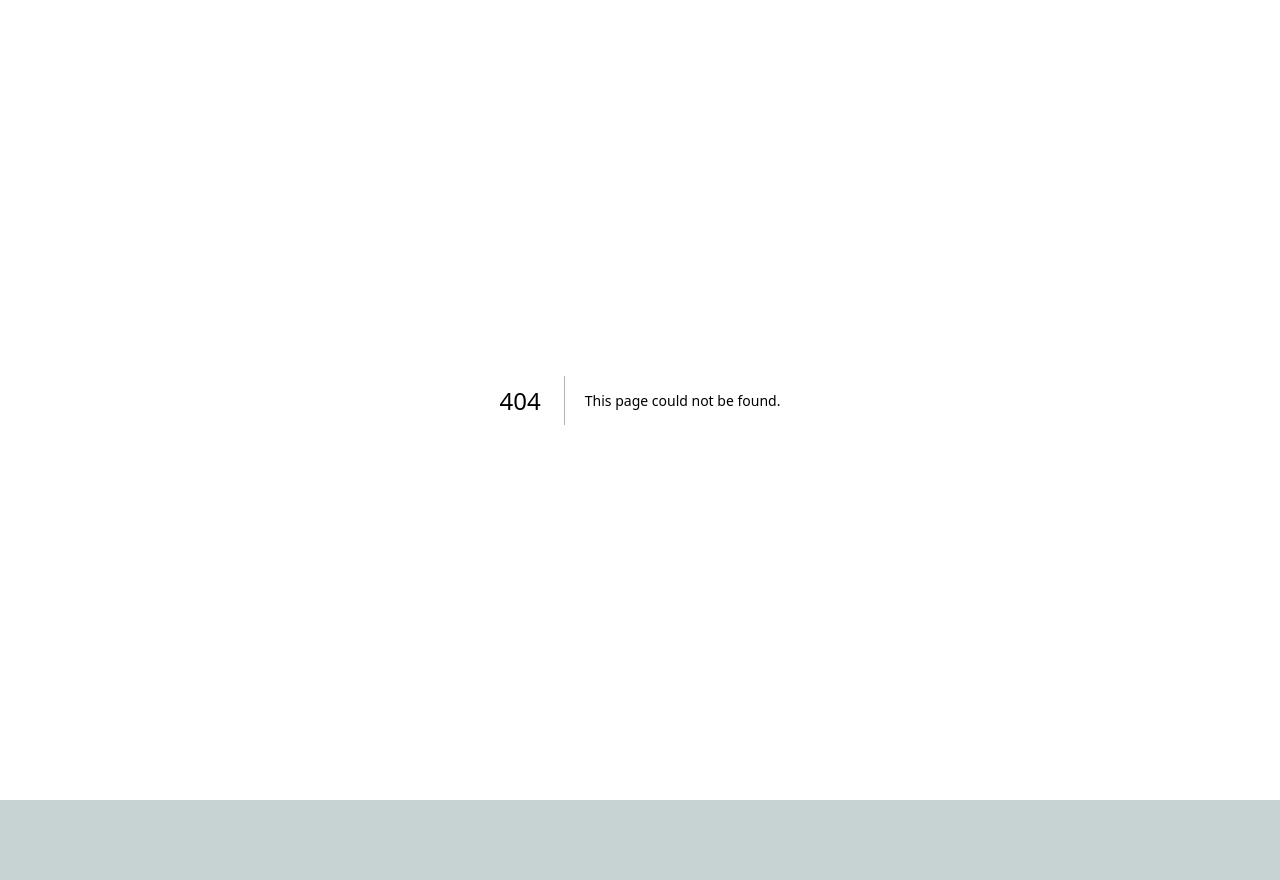
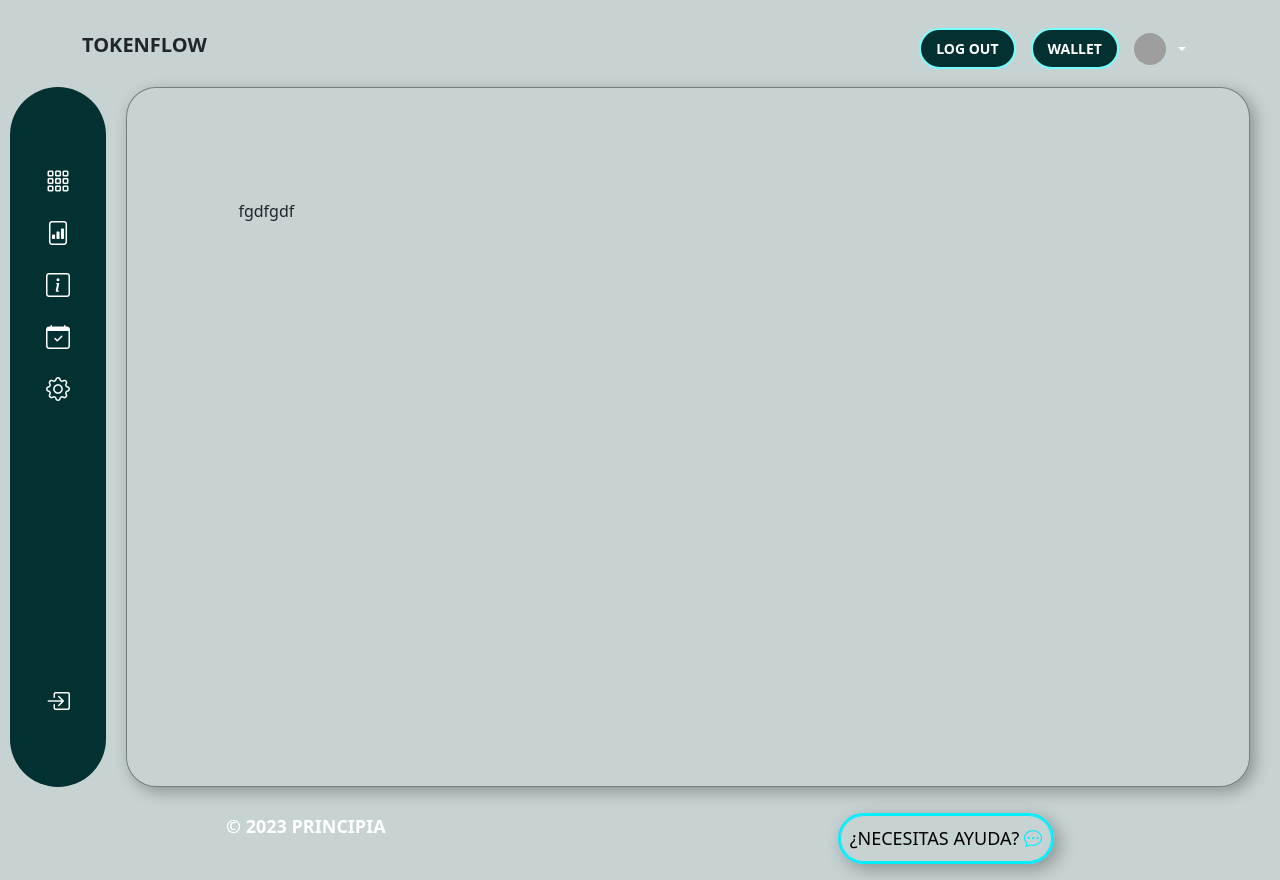
Before and after one commit to luisfe97/Principia, a Next.js app: page /Market in a window 1280 px wide. Before the commit this address had no page. Before the commit the page ends 800 px from the top, so only its background shows below. Built offline with nearby package versions, Linux system fonts and the light colour scheme; grey boxes are pictures that could not be loaded.

Commit message:
marketplace

```diff
--- /dev/null
+++ b/components/Container.js
@@ -0,0 +1,28 @@
+import { Button } from "bootstrap";
+import HeaderMarket from "./HeaderMarket";
+import Sidebar from "./Sidebar";
+
+const Container = (props) => {
+    return(  <>
+
+        <HeaderMarket />
+        <div className="container-section d-flex">
+          <Sidebar />
+          {props.children}
+        </div>
+        <footer id="footer" className="d-flex justify-content-around text-center text-lg-start">
+        {/* Copyright */}
+        <div className="text-center p-3">
+          © 2023 PRINCIPIA
+        </div>
+        <div className="text-center p-3">
+          <button className="fbutton">¿NECESITAS AYUDA? <i class="bi bi-chat-dots"></i></button>
+        </div>
+        {/* Copyright */}
+      </footer>
+
+      </>)
+
+};
+
+export default Container;
--- /dev/null
+++ b/components/HeaderMarket.js
@@ -0,0 +1,27 @@
+import Link from "next/link";
+
+export default function HeaderMarket() {
+  return (
+    <>
+      <header id="header" className=" ">
+
+        <div className="container d-flex align-items-center justify-content-between">
+          <h2 className="logo">TOKENFLOW</h2>
+          <nav className="navbar">
+            <div className="container-fluid d-flex justify-content-between">
+              <button className="hbuton" type="button">
+                LOG OUT
+              </button>
+              <button className="hbuton" type="button">
+                WALLET
+              </button>
+              <a href="#" className="d-flex align-items-center text-white text-decoration-none dropdown-toggle" data-bs-toggle="dropdown" aria-expanded="false">
+                <img src="https://github.com/mdo.png" alt="" width="32" height="32" class="rounded-circle me-2"/>
+              </a>
+            </div>
+          </nav>
+        </div>
+      </header>
+    </>
+  );
+}
--- /dev/null
+++ b/components/Sidebar.js
@@ -0,0 +1,44 @@
+import Link from "next/link";
+
+export default function Sidebar() {
+  return (
+    <>
+      <div id="sidebar-container">
+        <ul className="menu navbar-nav ">
+          <div className=" align-items-center mt-5 justify-content-center">
+            <li className="nav-link">
+              <a href="#1">
+                <i className="bi bi-grid-3x3-gap d-block"></i>
+              </a>
+            </li>
+            <li className="nav-link">
+              <a href="#2">
+                <i className="bi bi-file-bar-graph d-block "></i>
+              </a>
+            </li>
+            <li className="nav-link">
+              <a href="#3">
+                <i className="bi bi-info-square d-block"></i>
+              </a>
+            </li>
+            <li className="nav-link">
+              <a href="#4">
+                <i className="bi bi-calendar-check d-block"></i>
+              </a>
+            </li>
+            <li className="nav-link">
+              <a href="#5">
+                <i className="bi bi-gear d-block"></i>
+              </a>
+            </li>
+          </div>
+          <div className="mb-5">
+            <a href="#6">
+              <i className="bi bi-box-arrow-in-right d-block"></i>
+            </a>
+          </div>
+        </ul>
+      </div>
+    </>
+  );
+}
--- /dev/null
+++ b/pages/Market.js
@@ -0,0 +1,30 @@
+import Image from "next/image";
+import Container from "../components/Container";
+import Head from "next/head";
+import Iconos from "../components/Iconos";
+
+export default function Market() {
+  return (
+    <>
+      <Head>
+        <title>Principia</title>
+        <meta name="description" content="Principia MarketPlace" />
+        <link rel="icon" href="/favicon.ico" />
+        <link
+          href="https://unpkg.com/ionicons@4.5.10-0/dist/css/ionicons.min.css"
+          rel="stylesheet"
+        ></link>
+      </Head>
+      <Iconos />
+
+      {/*-------------hero--------------------*/}
+      <Container>
+        <section id="market">
+          <div className="container-market">
+            fgdfgdf
+          </div>
+        </section>
+      </Container>
+    </>
+  );
+}
--- a/styles/globals.css
+++ b/styles/globals.css
@@ -66,7 +66,7 @@ a {
   font-weight: bolder;
 }
 @media (max-width: 768px) {
-  .hbuton {
+  #header .hbuton {
     display: none;
   }
 }
@@ -511,6 +511,11 @@ align-self: flex-end;
   font-weight: bold;
   margin-bottom: 5%;
 }
+.wrap {
+  perspective: 800px;
+  perspective-origin: 50% 100px;
+}
+
 
 .counts {
   padding: 5%;
@@ -921,3 +926,77 @@ video {
 #contact .php-email-form button[type="submit"]:hover {
   background-color: #ff8383;
 }
+/*---------------MARKET------------------*/
+#market {
+  width: 100%;
+  height: min-content;
+  background-color: #c7d2d2;
+  margin-left:20px ;
+  margin-right:20px ;
+}
+.container-market{
+  display: flex;
+  flex-direction: column;
+  justify-content: space-between;
+  width: 100%;
+  height: 700px;
+  background-color: #c7d2d2;
+  box-shadow: inset 0 0 0 1px rgba(0, 0, 0, 0.404),
+    0.3em 0.3em 1em rgba(0, 0, 0, 0.3);
+  border-radius: 30px;
+  padding: 10%;
+}
+#footer{
+  width: 100%;
+  height: min-content;
+  background-color: #c7d2d2;
+  color: white;
+  font-weight: bold;
+  font-size: large;
+}
+.fbutton{
+  border: 2px solid #00eeff;
+  background: transparent;
+  border-radius: 30px;
+  padding: 10px;
+  box-shadow: inset 0 0 0 1px #00eeff,
+  0.3em 0.3em 1em rgba(0, 0, 0, 0.3);
+}
+.fbutton i{
+  color: #00eeff;
+}
+/*------sidebar-------------*/
+.container-section{
+  background-color: #c7d2d2;
+  padding: 10px;
+
+}
+#sidebar-container{
+  max-height: 700px;
+  border-radius: 50px;
+  background-color:#033030;
+}
+#sidebar-container .menu{
+  width: 6rem;
+  height: 100%;
+  padding: 20px;
+  text-align: center;
+  font-size: x-large;
+  display: flex;
+  flex-direction: column;
+  justify-content: space-between;
+}
+#sidebar-container .menu a{
+  color: white;
+  cursor: pointer;
+}
+
+#sidebar-container ul li a {
+  display:block;
+  text-align: center;
+ }
+#sidebar-container ul li a:focus {
+  border: 3px solid #00eeff;
+  border-radius: 50%;
+  padding: 8px;
+ }
```
Also changed, not shown: pages/index.js (+19 -19 lines).
